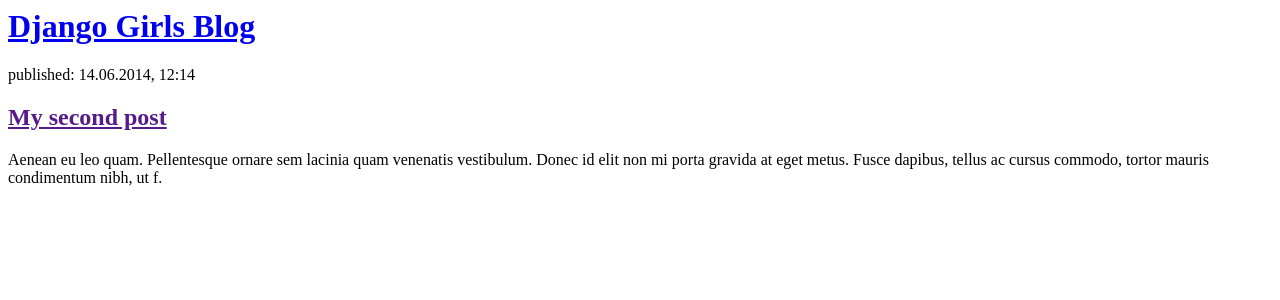
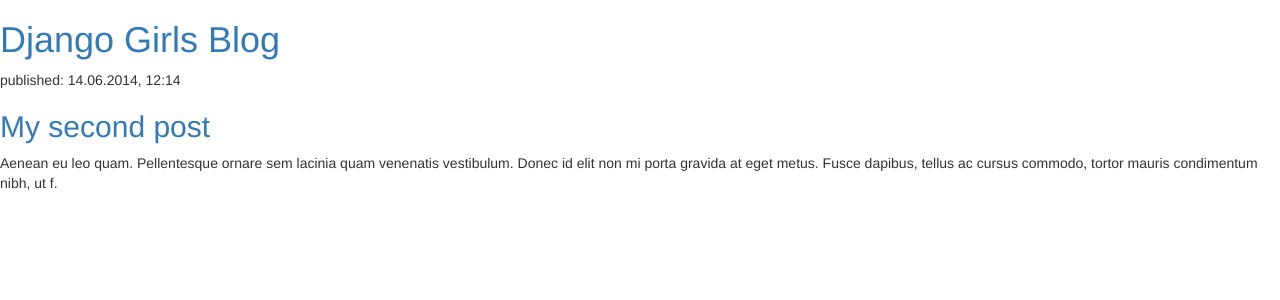
Before and after one commit to JacekBartlomiej/my-first-blog1, a Django app: page / in a window 1280 px wide. Shown: the top 300 px of the page. Run offline with Django 3.2, Linux system fonts and the light colour scheme; data that the repository does not hold is empty; some libraries are stand-ins or nearby versions.

Commit message:
Dodanie CSSa

```diff
--- a/blog1/templates/blog1/post_list.html
+++ b/blog1/templates/blog1/post_list.html
@@ -1,6 +1,10 @@
+{% load staticfiles %}
 <html>
     <head>
         <title>Django Girls blog</title>
+        <link rel="stylesheet" href="{% load staticfiles %}">
+    	<link rel="stylesheet" href="//maxcdn.bootstrapcdn.com/bootstrap/3.2.0/css/bootstrap.min.css">
+		<link rel="stylesheet" href="//maxcdn.bootstrapcdn.com/bootstrap/3.2.0/css/bootstrap-theme.min.css">
     </head>
     <body>
         <div>
--- a/mysite1/settings.py
+++ b/mysite1/settings.py
@@ -102,3 +102,7 @@
 
 STATIC_URL = '/static/'
 STATIC_ROOT = os.path.join(BASE_DIR, 'public', 'static')
+
+STATICFILES_DIRS = (
+    os.path.join(BASE_DIR, "static"),
+)
--- /dev/null
+++ b/static/css/blog.css
@@ -0,0 +1,3 @@
+h1 a {
+    color: #FCA205;
+}
```
